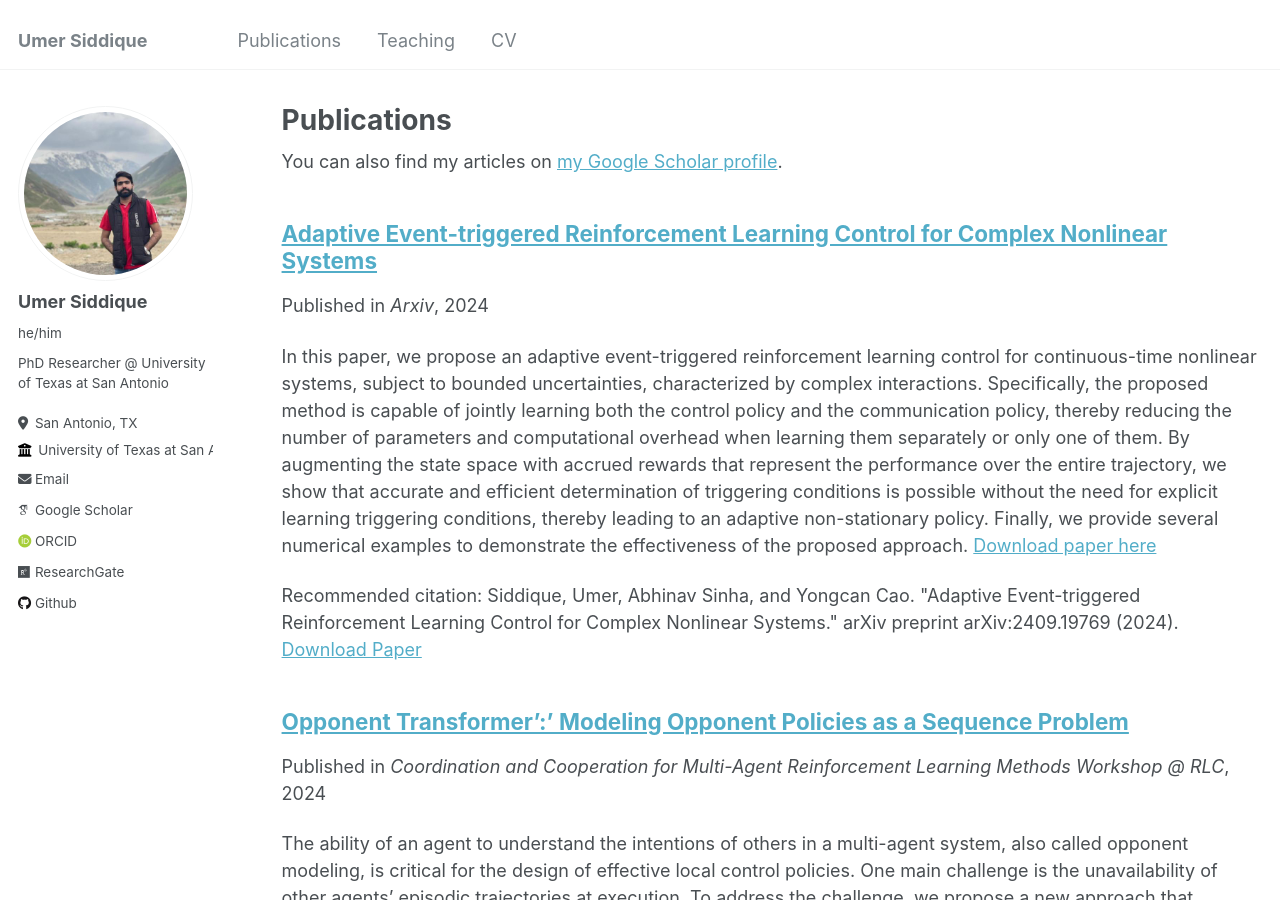
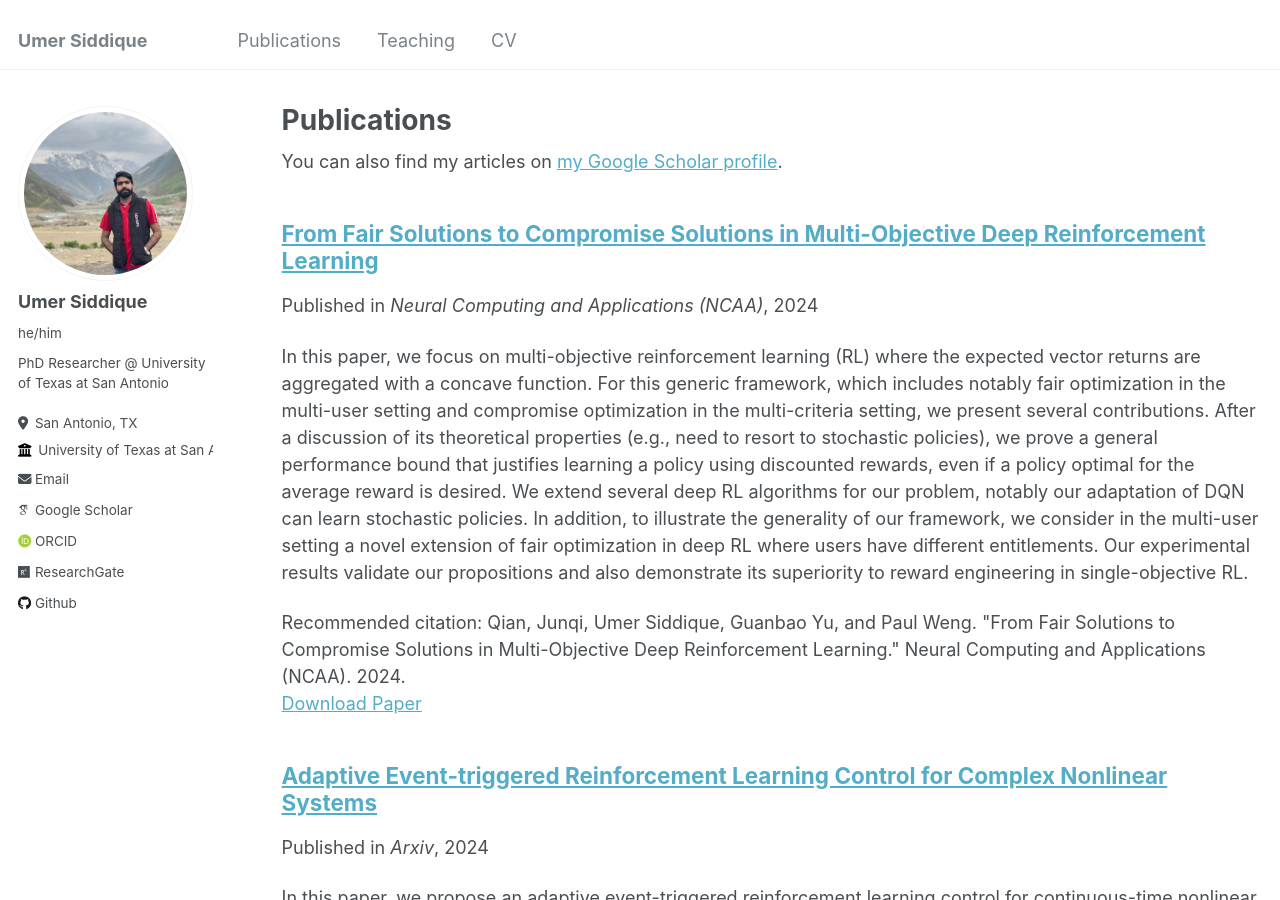
Before and after one commit to umersiddique94/umersiddique94.github.io, a Jekyll site: the page built from _pages/publications.md, in a window 1280 px wide and 900 px high. Built offline with Jekyll 4.4.1, drawn with Linux system fonts in a browser that asks for light colours; some web fonts are replaced.

Commit message:
added NACC and MALTA publications

```diff
--- a/_data/news.yml
+++ b/_data/news.yml
@@ -1,3 +1,7 @@
+- date: "December 2024"
+  content: "<a href='/publication/2024-AAAI-MALTA'>Paper</a> accepted at MALTA workshop at AAAI 2025"
+- date: "November 2024"
+  content: "<a href='/publication/2024-NCAA'>Paper</a> accepted at Neural Computing and Applications (NCAA)"
 - date: October 2024
   content: "Released a new <a href='/publication/2024-EventtriggeredRL'>paper</a> on arXiv."
 - date: October 2024
--- /dev/null
+++ b/_publications/2024-AAAI-MALTA.md
@@ -0,0 +1,17 @@
+---
+title: Fairness in Traffic Control: Decentralized Multi-agent Reinforcement Learning with Generalized Gini Welfare Functions
+collection: publications
+permalink: /publication/2024-AAAI-MALTA
+date: 2024-12-09
+venue: 'MALTA Workshop @ AAAI'
+paperurl: ' '
+citation: 'Siddique, Umer, Peilang Li, and Yongcan Cao. "Fairness in Traffic Control: Decentralized Multi-agent Reinforcement Learning with Generalized Gini Welfare Functions." MALTA Workshop @ AAAI. 2024.'
+---
+
+In this paper, we address the issue of learning fair policies in decentralized cooperative multi-agent reinforcement learning (MARL), with a focus on traffic light control systems.
+We show that standard MARL methods that optimize the expected rewards often lead to unfair treatment across different intersections.
+To overcome this limitation, we aim to design control policies that optimize a generalized Gini welfare function that explicitly encodes two aspects of fairness: efficiency and equity.
+Specifically, we propose three novel adaptations of MARL baselines that enable agents to learn decentralized fair policies, where each agent estimates its local value function while contributing to welfare optimization.
+We validate our approaches through extensive experiments across six traffic control environments with varying complexities and traffic layouts.
+The results demonstrate that our proposed methods consistently outperform existing MARL approaches both in terms of efficiency and equity.
+ <!-- [Download paper here](https://openreview.net/pdf?id=OC5aj4oVdL) -->
--- /dev/null
+++ b/_publications/2024-NCAA.md
@@ -0,0 +1,17 @@
+---
+title: From Fair Solutions to Compromise Solutions in Multi-Objective Deep Reinforcement Learning
+collection: publications
+permalink: /publication/2024-NCAA
+date: 2024-11-01
+venue: 'Neural Computing and Applications (NCAA)'
+paperurl: ' '
+citation: 'Qian, Junqi, Umer Siddique, Guanbao Yu, and Paul Weng. "From Fair Solutions to Compromise Solutions in Multi-Objective Deep Reinforcement Learning." Neural Computing and Applications (NCAA). 2024.'
+---
+
+In this paper, we focus on multi-objective reinforcement learning (RL) where the expected vector returns are aggregated with a concave function.
+For this generic framework, which includes notably fair optimization in the multi-user setting and compromise optimization in the multi-criteria setting, we present several contributions.
+After a discussion of its theoretical properties (e.g., need to resort to stochastic policies), we prove a general performance bound that justifies learning a policy using discounted rewards, even if a policy optimal for the average reward is desired.
+We extend several deep RL algorithms for our problem, notably our adaptation of DQN can learn stochastic policies.
+In addition, to illustrate the generality of our framework, we consider in the multi-user setting a novel extension of fair optimization in deep RL where users have different entitlements.
+Our experimental results validate our propositions and also demonstrate its superiority to reward engineering in single-objective RL.
+<!-- [Download paper here](https://openreview.net/pdf?id=OC5aj4oVdL) -->
```
